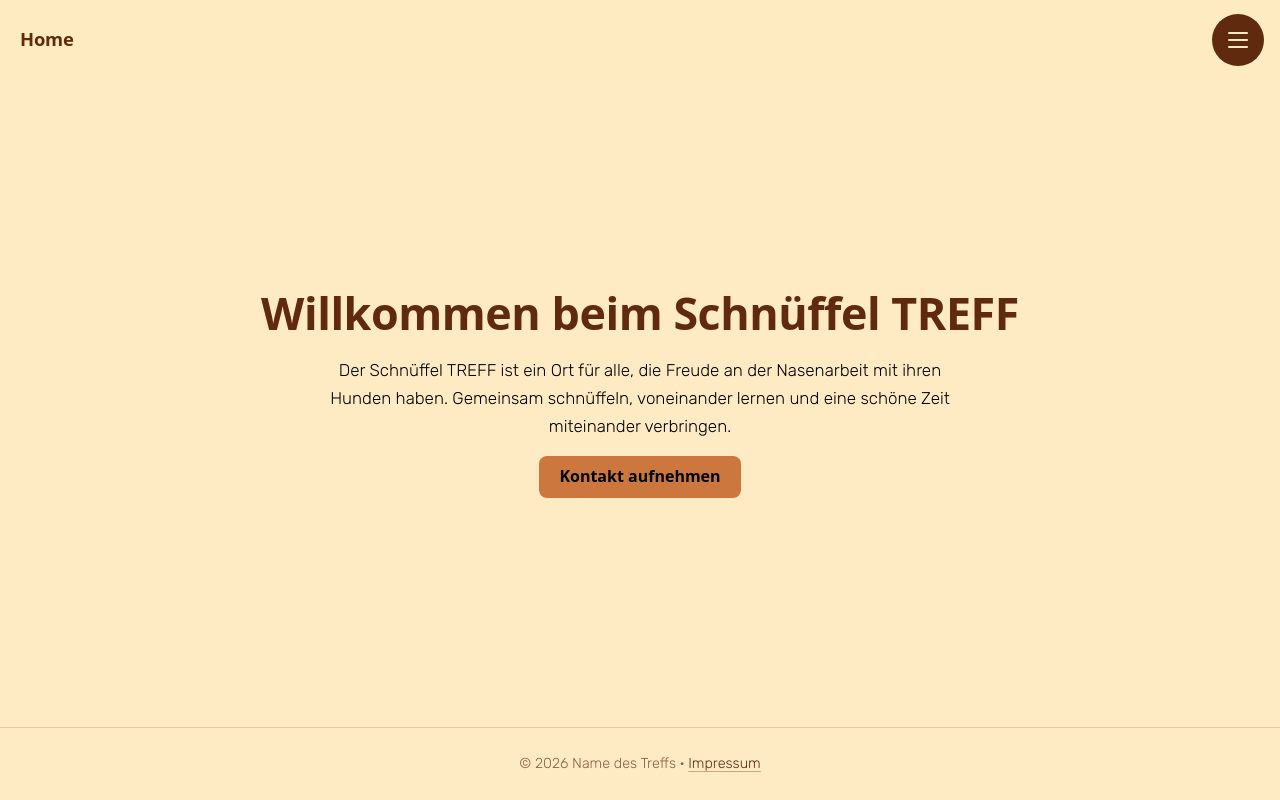
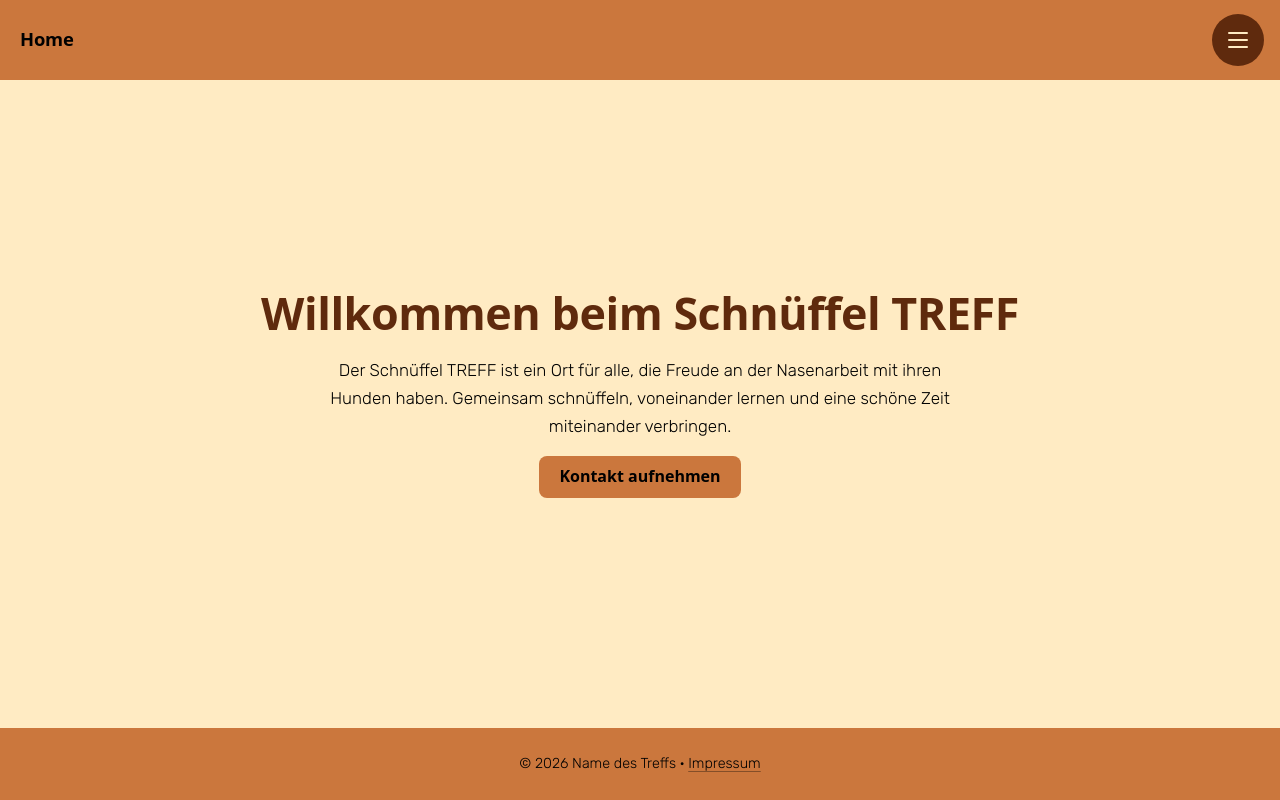
Before and after one commit to CediOnSteroids/Schn-ffeltreff, a plain HTML site: page index.html in a window 1280 px wide. Drawn offline with Linux system fonts and the light colour scheme; a web font is replaced by a local one.

Commit message:
Version 1.0.0.5 Farbe geändert

```diff
--- a/style.css
+++ b/style.css
@@ -6,7 +6,7 @@
   Farbsystem
   --secondary  Hauptfarbe für Überschriften, Menü, Buttons (Ruhezustand)
   --accent     nur für Interaktion: Hover, Fokus, Klick
-  --primary    Buttons und Start-Animation
+  --primary    Kopfleiste, Fusszeile, Buttons, Start-Animation
 */
 :root{
   --primary:#CB773D;
@@ -87,19 +87,17 @@ h3{font-weight:400;font-size:1.2rem;margin:0 0 .4rem}
   display:flex;
   align-items:center;
   justify-content:space-between;
-  background:color-mix(in srgb,var(--bg) 90%,transparent);
-  -webkit-backdrop-filter:blur(10px);
-  backdrop-filter:blur(10px);
+  background:var(--primary);
   border-bottom:1px solid transparent;
   transition:border-color .3s;
 }
-.kopf.gescrollt{border-bottom-color:var(--linie)}
+.kopf.gescrollt{border-bottom-color:rgba(0,0,0,.15)}
 
 .abschnitt{
   font-size:1.15rem;
   font-weight:700;
   letter-spacing:-.01em;
-  color:var(--secondary);
+  color:var(--text);
 }
 
 .menu-wrapper{position:relative}
@@ -312,13 +310,15 @@ dd{margin:0}
 .btn:active{transform:scale(.97)}
 
 footer{
-  border-top:1px solid var(--linie);
+  background:var(--primary);
   padding:1.5rem 1.25rem;
   text-align:center;
   font-size:.9rem;
-  color:var(--gedaempft);
+  color:var(--text);
 }
 footer p{margin:0}
+footer a{color:var(--text)}
+footer a:hover{color:var(--secondary)}
 
 /* Bewegung: nur wenn nicht reduziert gewünscht */
 @media (prefers-reduced-motion:no-preference){
```
